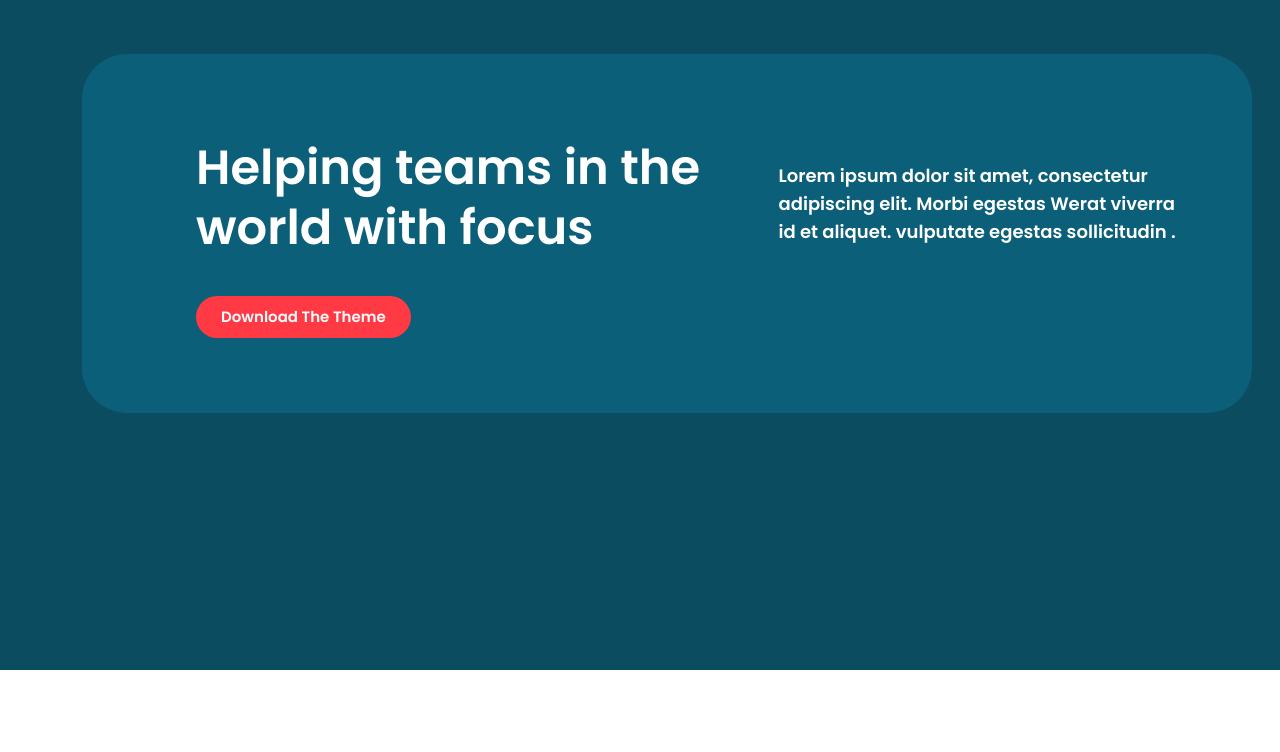
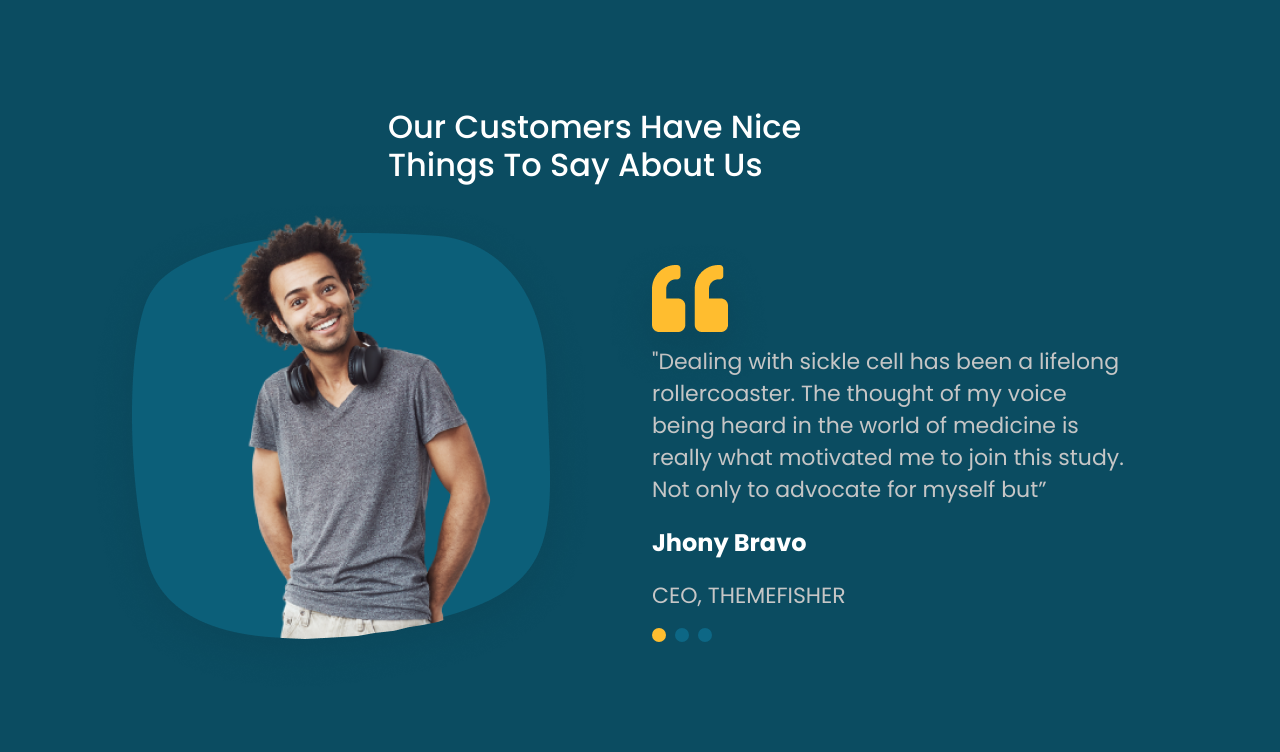
Before and after one commit to Atikulla2001/interproject, a plain HTML site: page index.html in a window 1280 px wide. Shown: the part 2647-3399 px from the top of the page. Before the commit the page ends 3317 px from the top, so only its background shows below. Drawn offline with nearby package versions, Linux system fonts and the light colour scheme.

Commit message:
intern file is updated

```diff
--- /dev/null
+++ b/component/_footer.scss
@@ -0,0 +1,17 @@
+
+
+footer .footer_logo{
+    margin-left: 70px;
+}
+
+footer p{
+    width: 260px;
+    font-family: "Poppins", serif;
+    font-weight: 400;
+    font-size: 14px;
+    line-height: 24px;
+    color: #E6E6E6;
+    margin-top: 23px;
+    margin-left: 70px;
+    padding-bottom: 92px;
+}
--- /dev/null
+++ b/component/_our.scss
@@ -0,0 +1,87 @@
+#our{
+    margin-top: 111px;
+}
+
+#our .our_text{
+    width: 504px;
+    font-family: "Poppins", serif;
+    font-weight: 700;
+    font-size: 38px;
+    line-height: 48px;
+    color: #FFFFFF;
+    margin: 0 auto;
+}
+
+#our .our_picture{
+    position: relative;
+ }
+
+#our .ourman_icon .man{
+   position: absolute;
+   top: -32px;
+   left: 0px;
+}
+
+#our .our_textarea p{
+    width: 482px;
+    font-family: "Poppins", serif;
+    font-weight: 400;
+    font-size: 22px;
+    line-height: 32px;
+    color: #C6C6C6;
+    margin-top: 153px;
+}
+
+#our .our_img{
+    position: relative;
+}
+
+#our .our_img img{
+    position: absolute;
+    top: 37px;
+    left: -50px;
+}
+
+#our .our_textarea h3{
+    width: 482px;
+    font-family: "Poppins", serif;
+    font-weight: 700;
+    font-size: 24px;
+    line-height: 24px;
+    color: #FFFFFF;
+    margin-top: 25px;
+}
+
+#our .our_textarea .our_p{
+    width: 482px;
+    font-family: "Poppins", serif;
+    font-weight: 400;
+    font-size: 22px;
+    line-height: 32px;
+    color: #C6C6C6;
+    margin-top: 25px;
+}
+#our .circle{
+    gap: 9px;
+}
+
+#our .circle .box{
+    width: 14px;
+    height: 14px;
+    background: #FFBD2F;
+    border-radius: 100px;
+}
+
+#our .circle .box02{
+    width: 14px;
+    height: 14px;
+    background: #0D6785;
+    border-radius: 100px;
+}
+
+#our .circle .box03{
+    width: 14px;
+    height: 14px;
+    background: #0D6785;
+    border-radius: 100px;
+}
--- a/index.html
+++ b/index.html
@@ -325,6 +325,47 @@
             </secion>
 
 
+            <section id="our">
+                <div class="container">
+                    <div class="our_text">
+                        <h2>Our Customers Have Nice
+                            Things To Say About Us</h2>
+                    </div>
+
+                    <div class="row">
+                        <div class="col-6">
+                            <div class="our_picture">
+                                <div class="ourman_icon">
+                                    <img class="man"src="./images/man.png" alt="picture">
+                                </div>
+                                <img src="./images/Vector 124.png" alt="picture">
+                            </div>
+                        </div>
+                        <div class="col-6">
+                            <div class="our_img">
+                                <img src="./images/qutesion.png" alt="picture">
+                            </div>
+                            <div class="our_textarea">
+                                <p>"Dealing with sickle cell has been a lifelong rollercoaster. The thought of my voice being heard in the world of medicine is really what motivated me to join this study. Not only to advocate for myself but” </p>
+
+                                <h3>Jhony Bravo</h3>
+
+                                <p class="our_p">
+                                    CEO, THEMEFISHER
+                                </p>
+                            </div>
+
+                            <div class="circle d-flex">
+                                <div class="box"></div>
+                                <div class="box02"></div>
+                                <div class="box03"></div>
+                            </div>
+
+                        </div>
+                    </div>
+                </div>
+            </section>
+
             <section id="help">
                 <div class="container">
                     <div class="helpbox">
@@ -349,10 +390,44 @@
             </section>
 
 
+            <footer>
+                <!-- place footer here -->
+
+                <div class="container">
+                    <div class="row">
+                        <div class="col-3">
+                            <div class="footer_logo">
+                                <img src="./images/flogo.png" alt="">
+                            </div>
+                            <div>
+                                <p>Lorem ipsum dolor sit sed dmi amet, consectetur adipiscing. Cdo tellus,
+                                    sed condimentum volutpat. </p>
+                            </div>
+
+                        </div>
+
+
+
+                        <div class="col-4"></div>
+                        <div class="col-2"></div>
+                        <div class="col-3"></div>
+                    </div>
+
+
+                </div>
+
+            </footer>
+
+
+
+
+
         </main>
-        <footer>
-            <!-- place footer here -->
-        </footer>
+
+
+
+
+
         <!-- Bootstrap JavaScript Libraries -->
         <script
             src="https://cdn.jsdelivr.net/npm/@popperjs/core@2.11.8/dist/umd/popper.min.js"
--- a/style.scss
+++ b/style.scss
@@ -6,3 +6,5 @@
 @import "./component/happy";
 @import "./component/chart";
 @import "./component/help";
+@import "./component/our";
+@import "./component/footer";
```
Also changed, not shown: css/style.css, images/Vector 124.png (added), images/flogo.png (added), images/man.png (added), images/qutesion.png (added), 1 other file.
